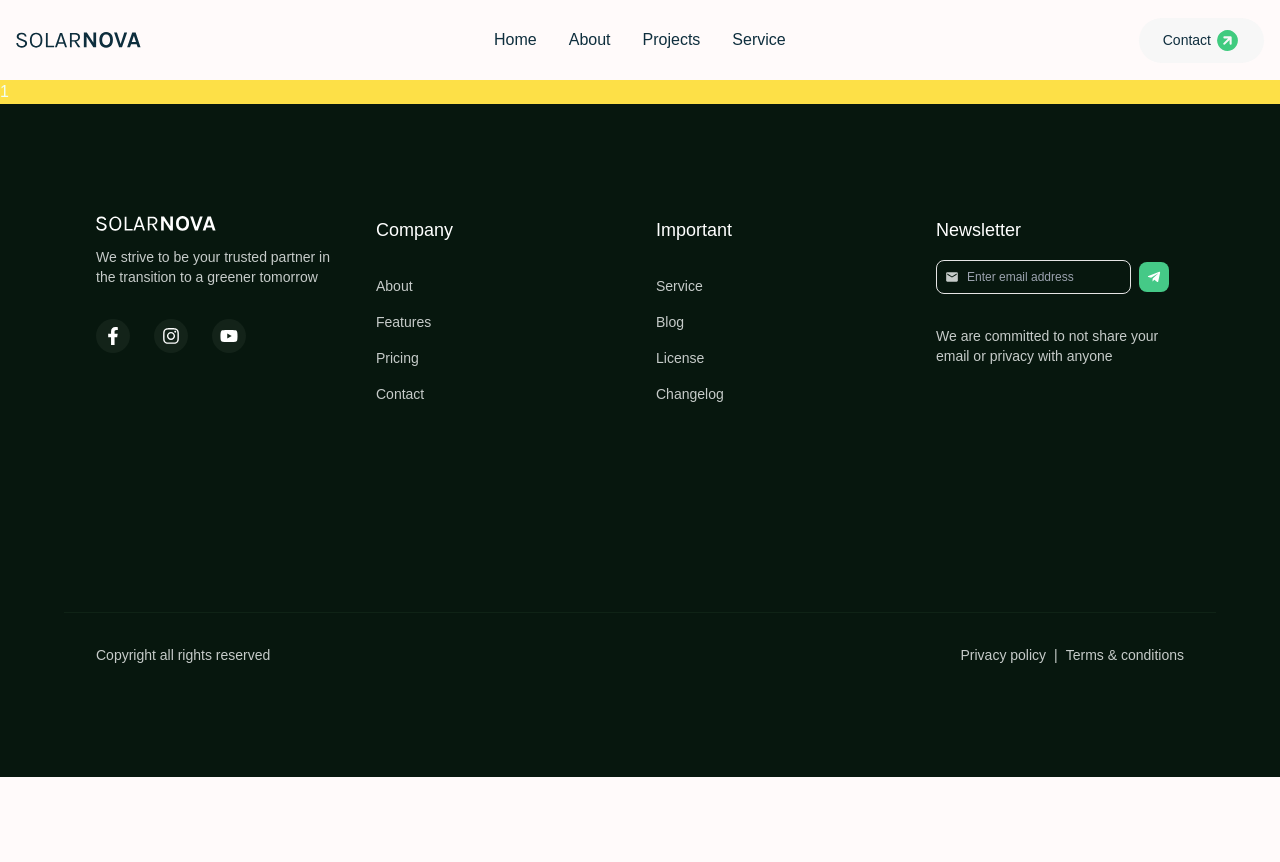
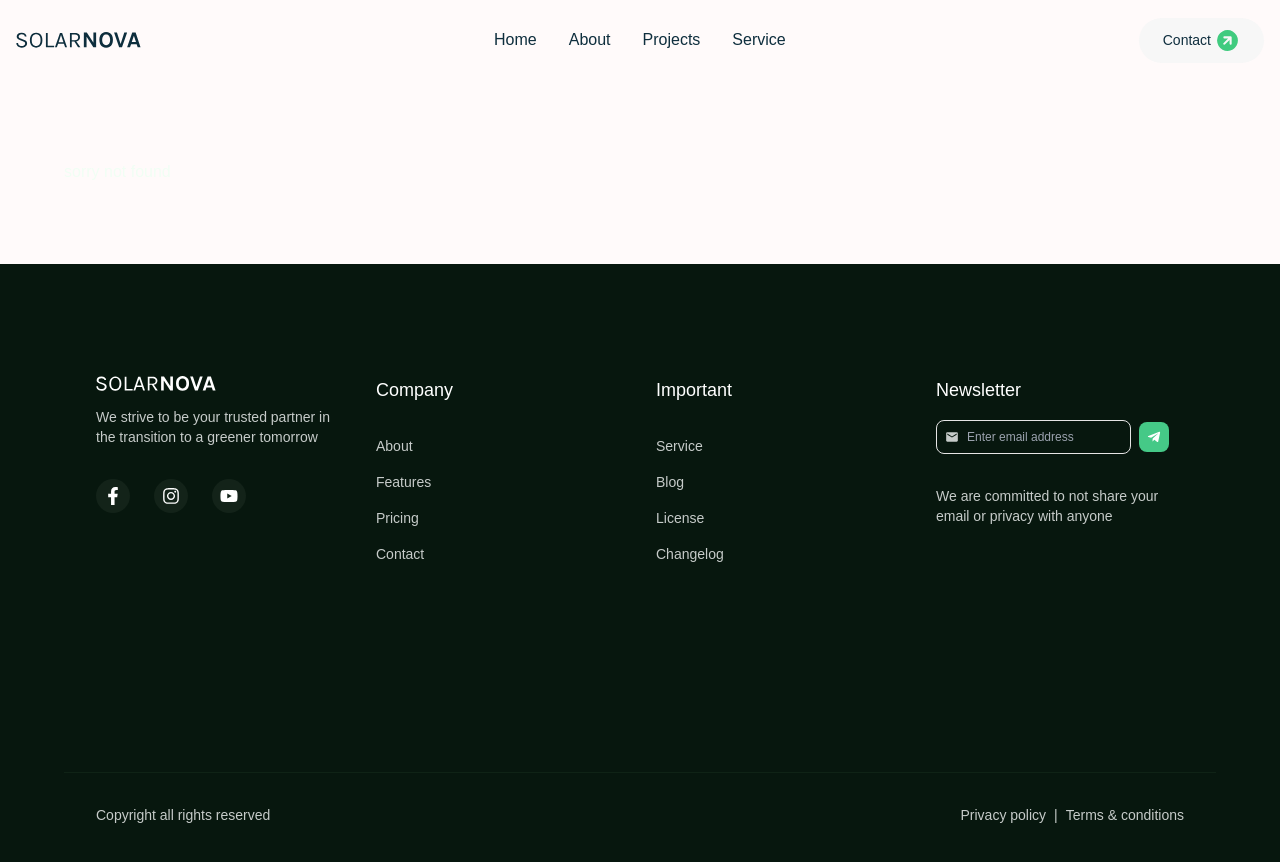
Before and after one commit to Rozmyk/SolarNova, a Next.js app: page /service/1 in a window 1280 px wide. Shown: the top 862 px of the page. Before the commit the page ends 800 px from the top, so only its background shows below. Built offline with nearby package versions, Linux system fonts and the light colour scheme.

Commit message:
Update SingleServicePage.tsx

```diff
--- a/src/components/SingleServicePage/SingleServicePage.tsx
+++ b/src/components/SingleServicePage/SingleServicePage.tsx
@@ -1,5 +1,38 @@
+'use client'
+import Wrapper from '../Wrapper/Wrapper'
+import servicesData from '../../../data/servicesData'
+import { useState, useEffect } from 'react'
+import { SingleServiceProps } from '@/types'
+import HeaderContent from './HeaderContent/HeaderContent'
+import HeaderImage from './HeaderImage/HeaderImage'
 const SingleServicePage = ({ serviceId }: { serviceId: string }) => {
-	return <div className='bg-yellow-300'>{serviceId}</div>
+	const [singleServiceData, setSingleServiceData] = useState<SingleServiceProps | null>(null)
+	const [noFound, setNoFound] = useState(false)
+	useEffect(() => {
+		const serviceData = findServiceById(serviceId)
+		if (serviceData) {
+			setSingleServiceData(serviceData)
+		} else {
+			setNoFound(true)
+		}
+	}, [serviceId])
+	const findServiceById = (serviceId: string) => {
+		return servicesData.find(project => project.href === serviceId)
+	}
+	return (
+		<Wrapper>
+			{noFound ? (
+				<p>sorry not found</p>
+			) : (
+				singleServiceData && (
+					<div className='flex justify-between items-center gap-20'>
+						<HeaderContent title={singleServiceData.text} />
+						<HeaderImage src={singleServiceData.src} />
+					</div>
+				)
+			)}
+		</Wrapper>
+	)
 }
 
 export default SingleServicePage
```
